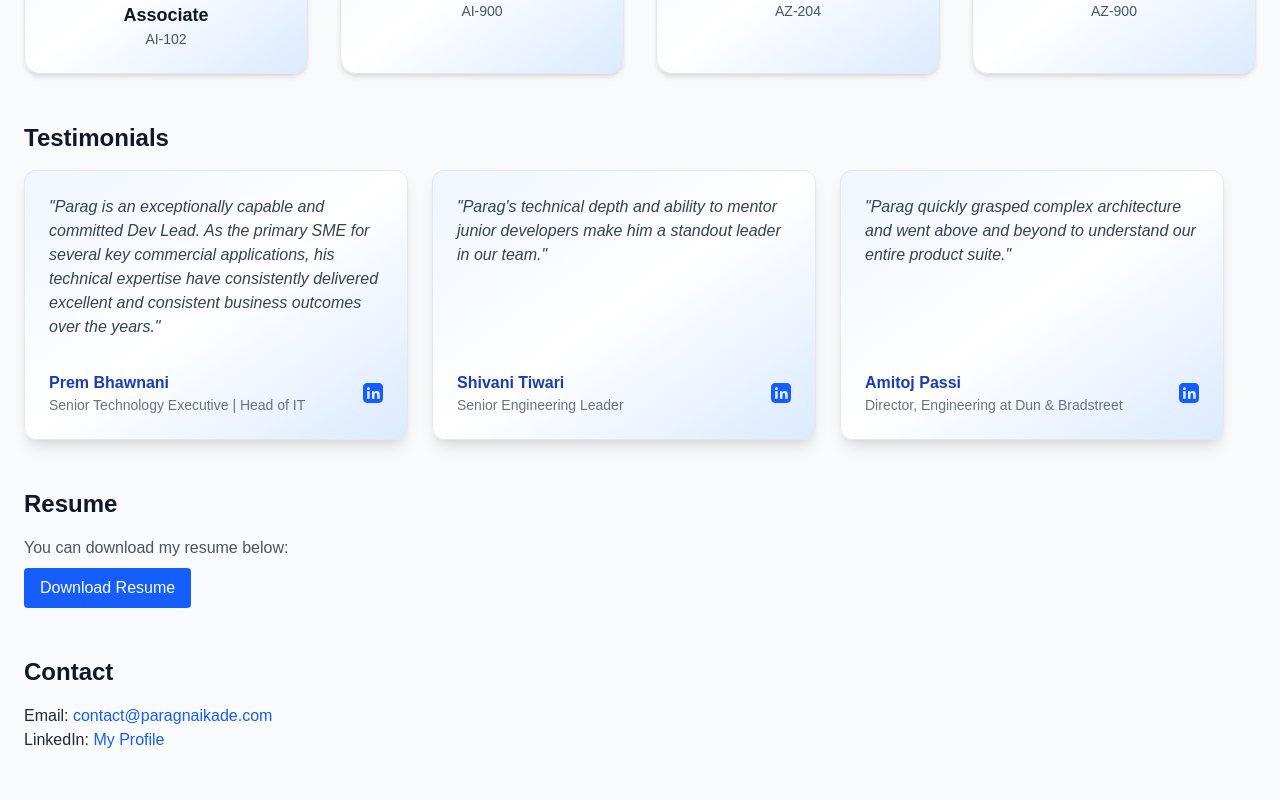
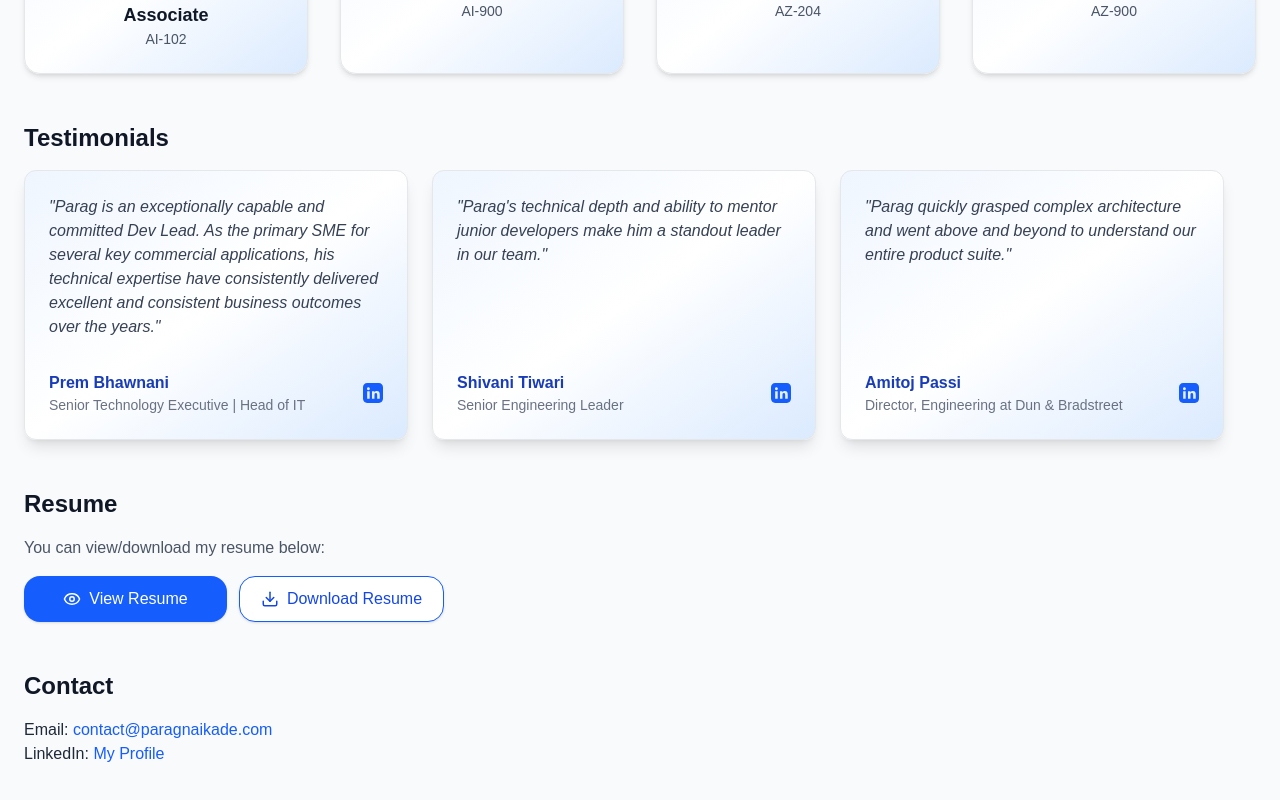
Before and after one commit to ParagNaikade/my-portfolio, a Next.js app: page / in a window 1280 px wide. Shown: the part 901-1701 px from the top of the page. Built offline with nearby package versions, Linux system fonts and the light colour scheme.

Commit message:
Added view resume button

```diff
--- /dev/null
+++ b/src/components/ResumeButtons.tsx
@@ -0,0 +1,54 @@
+import { logEvent } from "@/lib/gtag";
+import { motion } from "framer-motion";
+import { Eye, Download } from "lucide-react";
+
+const ResumeButton = ({ type }: { type: string }) => {
+  const isView = type === "view";
+
+  const handleClick = () => {
+    logEvent({
+      action: `${isView ? "view" : "download"}_resume`,
+      category: "downloads",
+      label: "Resume PDF",
+    });
+  };
+
+  const baseClasses =
+    "sm:flex-1 inline-flex min-w-max whitespace-nowrap w-full sm:w-auto items-center justify-center gap-2 px-5 py-2.5 rounded-2xl font-medium transition shadow-sm focus:outline-none focus:ring-2 focus:ring-offset-2";
+
+  const viewClasses =
+    "bg-blue-600 text-white hover:bg-blue-700 focus:ring-blue-500 dark:bg-blue-700 dark:text-white dark:hover:bg-blue-800";
+
+  const downloadClasses =
+    "border border-blue-600 text-blue-700 bg-white hover:bg-blue-50 focus:ring-blue-500 dark:border-blue-400 dark:text-blue-300 dark:bg-slate-900 dark:hover:bg-slate-800";
+
+  return (
+    <motion.a
+      whileHover={{ scale: 1.03 }}
+      whileTap={{ scale: 0.98 }}
+      href="/Parag_Naikade_Resume.pdf"
+      {...(isView ? { target: "_blank", rel: "noopener noreferrer" } : { download: true })}
+      className={`${baseClasses} ${isView ? viewClasses : downloadClasses}`}
+      onClick={handleClick}
+    >
+      {isView ? (
+        <>
+          <Eye size={18} /> <span>View Resume</span>
+        </>
+      ) : (
+        <>
+          <Download size={18} /> <span>Download Resume</span>
+        </>
+      )}
+    </motion.a>
+  );
+};
+
+export default function ResumeButtons() {
+  return (
+    <div className="flex flex-col sm:flex-row gap-3 sm:gap-3 mt-4 sm:mt-4 w-full max-w-[420px]">
+      <ResumeButton type="view" />
+      <ResumeButton type="download" />
+    </div>
+  );
+}
--- a/src/pages/index.tsx
+++ b/src/pages/index.tsx
@@ -2,11 +2,11 @@ import Head from "next/head";
 import { motion } from "framer-motion";
 import Link from "next/link";
 import { projects } from "@/data/projects";
-import { logEvent } from "@/lib/gtag";
 import ProjectCard from "@/components/ProjectCard";
 import TestimonialCard from "@/components/TestimonialCard";
 import { testimonials } from "@/data/testimonials";
 import Certifications from "@/components/Certifications";
+import ResumeButtons from "@/components/ResumeButtons";
 
 export default function Home() {
   return (
@@ -99,19 +99,10 @@ export default function Home() {
         transition={{ delay: 0.3 }}
       >
         <h2 className="text-2xl font-semibold mb-4 text-gray-900 dark:text-gray-100">Resume</h2>
-        <p className="mb-2 text-gray-600 dark:text-gray-300">You can download my resume below:</p>
-        <a
-          href="/Parag_Naikade_Resume.pdf"
-          download
-          className="inline-block px-4 py-2 bg-blue-600 text-white rounded hover:bg-blue-700 dark:hover:bg-blue-800 transition"
-          onClick={() =>
-            setTimeout(() => {
-              logEvent({ action: "download_resume", category: "downloads", label: "Resume PDF" });
-            }, 500)
-          }
-        >
-          Download Resume
-        </a>
+        <p className="mb-2 text-gray-600 dark:text-gray-300">
+          You can view/download my resume below:
+        </p>
+        <ResumeButtons />
       </motion.section>
 
       <motion.section
```
